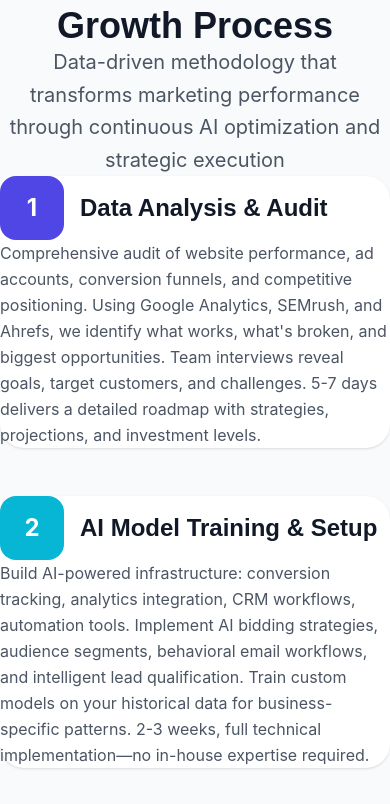
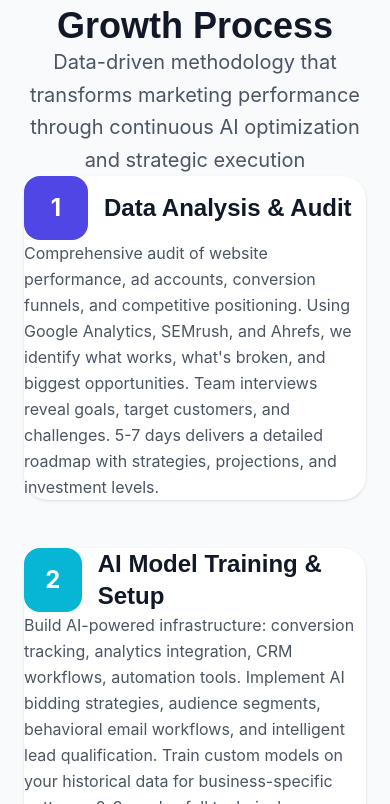
Before and after one commit to mujtaba695-afk/0aftermath-website, a website: page index.html in a window 390 px wide. Shown: the part 1196-2000 px from the top of the page. Drawn offline with nearby package versions, Linux system fonts and the light colour scheme.

Commit message:
fix(layout): add missing viewport meta to index.html + roi-calculator.html, enforce container centering globally via styles.css
- index.html: Add <meta name='viewport'> — was completely missing, causing browser to render at fixed 980px causing all content misalignment
- roi-calculator.html: Same viewport fix applied
- styles.css: Add definitive .container override with !important (max-width: 1280px, mx-auto, px-6) to beat Tailwind v4 conflicting breakpoint cascade
- styles.css: Add overflow-x: hidden to body to eliminate horizontal scroll
- Fixes apply to ALL pages sitewide since styles.css is a shared stylesheet

```diff
--- a/index.html
+++ b/index.html
@@ -4,6 +4,7 @@
 <head>
     <link rel="stylesheet" href="tailwind-build.css?v=1.0.0">
     <meta charset="UTF-8">
+    <meta name="viewport" content="width=device-width, initial-scale=1.0">
     <!-- Google Tag Manager -->
 
 
--- a/styles.css
+++ b/styles.css
@@ -1,3 +1,31 @@
+/* ── Layout Foundation Override ──────────────────────────────────────────
+   These rules load AFTER tailwind-build.css and enforce correct layout
+   across every page. The Tailwind v4 build outputs conflicting responsive
+   container breakpoints (max-width: 40rem → 96rem) before a correct
+   1280px override at the end. We reinforce the correct values here so
+   there is zero ambiguity regardless of CSS load order.
+─────────────────────────────────────────────────────────────────────── */
+
+.container {
+    width: 100% !important;
+    max-width: 1280px !important;
+    margin-left: auto !important;
+    margin-right: auto !important;
+    padding-left: 1.5rem !important;
+    padding-right: 1.5rem !important;
+    box-sizing: border-box !important;
+}
+
+/* Ensure all sections don't accidentally overflow or clip their containers */
+section, footer, header > div {
+    box-sizing: border-box;
+}
+
+/* Prevent any direct child of body from overflowing horizontally */
+body {
+    overflow-x: hidden;
+}
+
 :root {
     /* Color Palette */
     --primary: #4F46E5;
```
Also changed, not shown: roi-calculator.html (+1 -0 lines).
